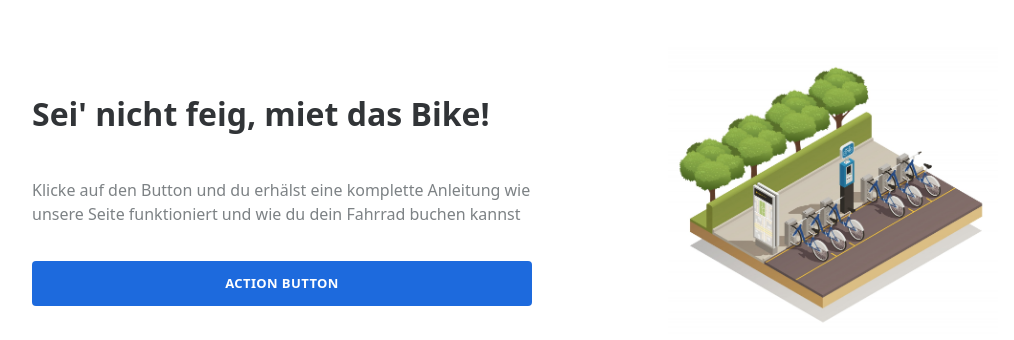
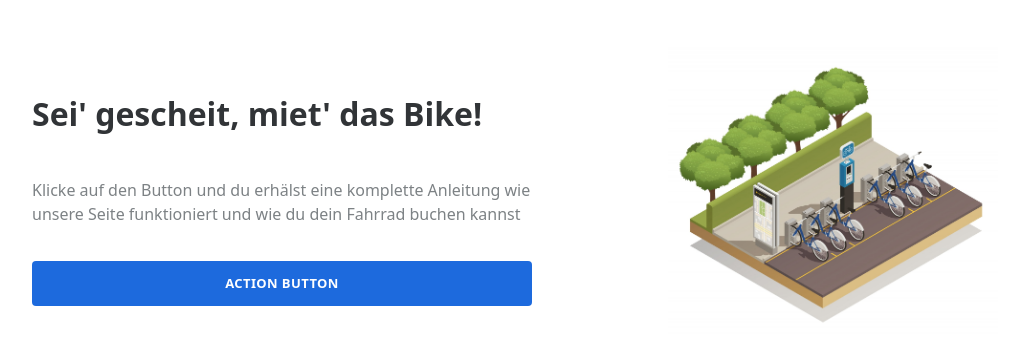
Before and after one commit to sebastiangeiger01/bikesharing, a Python web app: template webapp/templates/home.html in a window 1280 px wide. Shown: the part 728-1068 px from the top of the page, without its empty margins (168-1182 px from the left). Run offline with Jinja, Linux system fonts and the light colour scheme; the template is opened without the code that fills it, so the values that code supplies are empty; some libraries are stand-ins or nearby versions; some web fonts are replaced.

Commit message:
Neuer Slogan

```diff
--- a/webapp/templates/home.html
+++ b/webapp/templates/home.html
@@ -46,7 +46,7 @@
                <div class="row">
                   <div class="col-md-8">
                      <div class="intro">
-                        <h2>Sei' nicht feig, miet das Bike!</h2>
+                        <h2>Sei' gescheit, miet' das Bike!</h2>
                         <p>Klicke auf den Button und du erhälst eine komplette Anleitung wie unsere Seite funktioniert und wie du dein Fahrrad buchen kannst</p>
                         <a class="btn btn-primary" role="button" href="#">Action Button</a>
                      </div>
```
